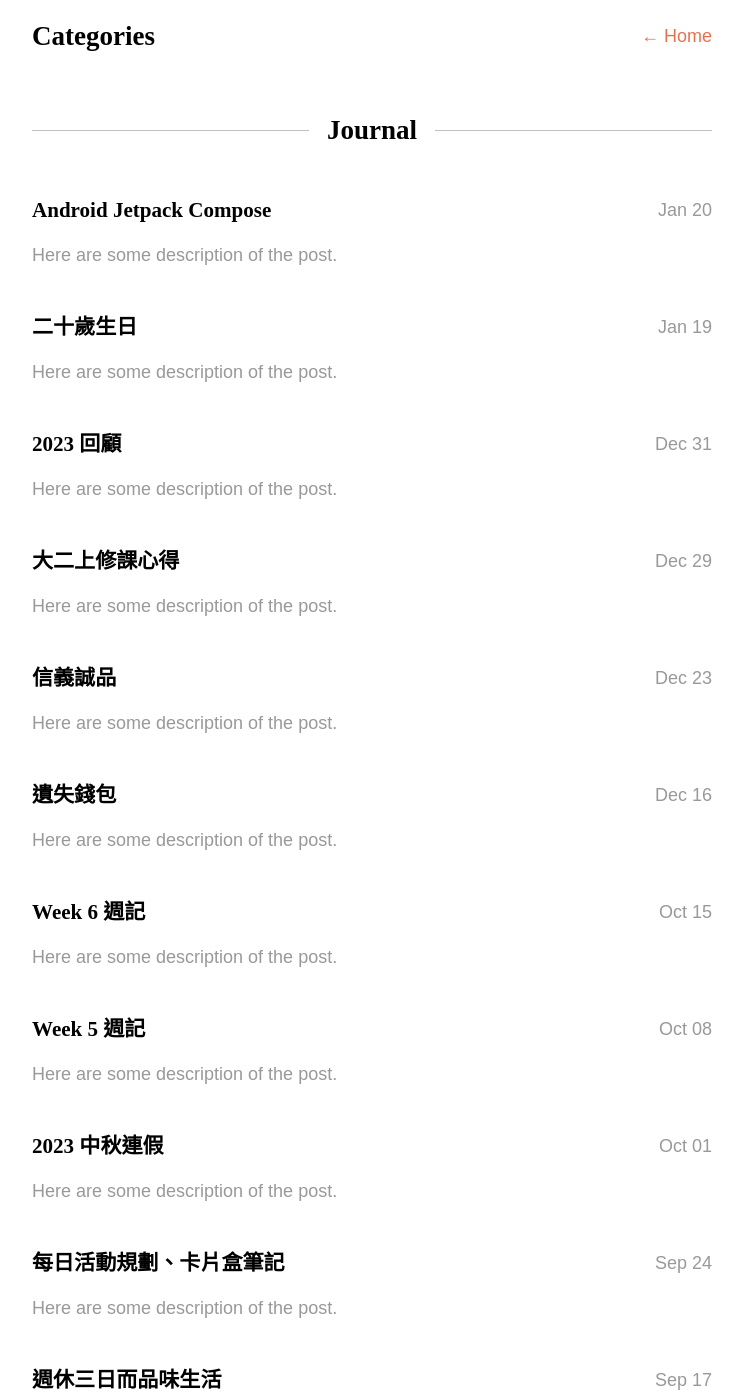
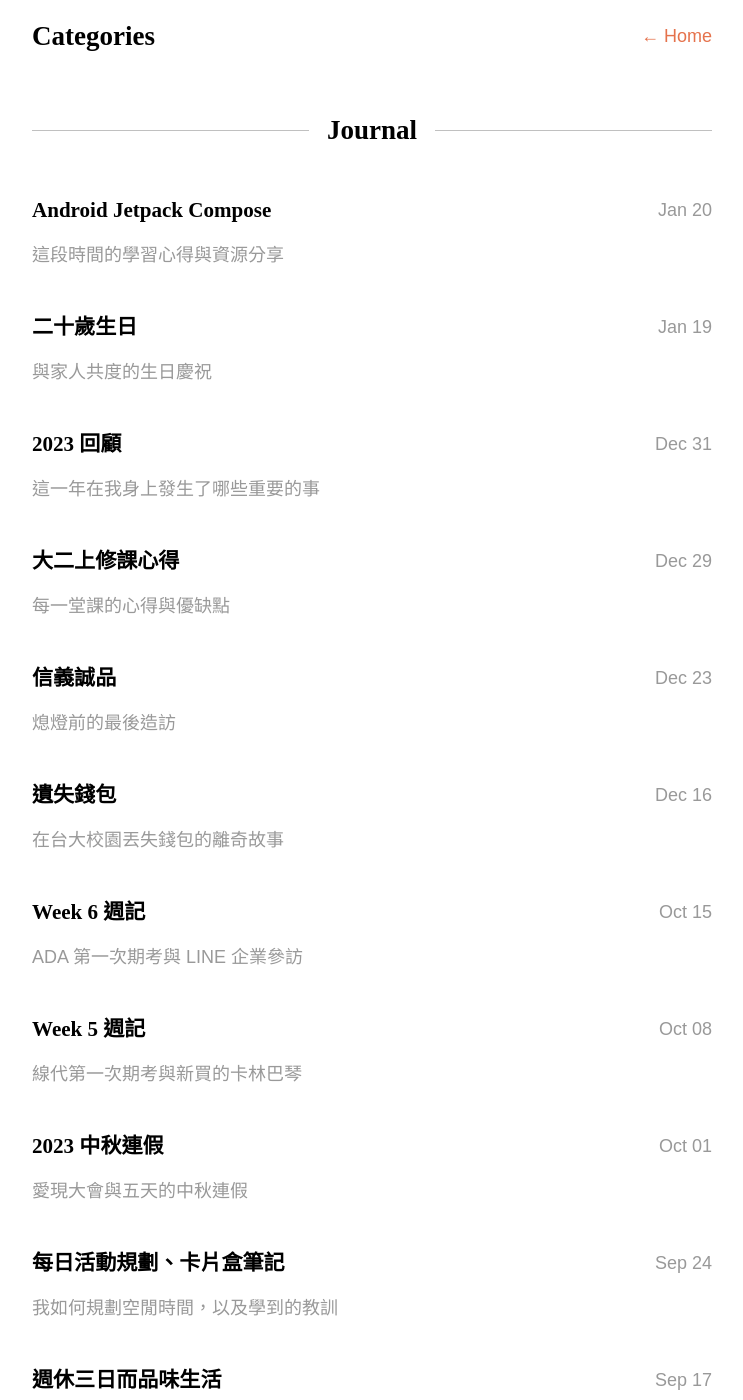
Before and after one commit to NatsuCamellia/NatsuCamellia.github.io, a Jekyll site: the page built from menu/categories.md, in a window 1280 px wide and 1400 px high. Shown: the whole window, without its empty margins (268-1011 px from the left). Built offline with Jekyll 4.4.1, drawn with Linux system fonts in a browser that asks for light colours; some of the changed text lies outside the part shown.

Commit message:
Display description in post container

```diff
--- a/_layouts/categories.html
+++ b/_layouts/categories.html
@@ -10,7 +10,7 @@ layout: post
       <a href="{{ site.github.url }}{{ post.url }}" class="post-link">
         <aside class="date">{{ post.date | date: "%b %d" }}</aside>
         <h3>{{ post.title }}</h3>
-        Here are some description of the post.
+        {{ post.description }}
       </a>
     </div>
     {% endfor %}
--- a/_layouts/home.html
+++ b/_layouts/home.html
@@ -22,11 +22,7 @@ layout: default
     <a href="{{ site.github.url }}{{ post.url }}" class="post-link">
       <aside class="date">{{ post.date | date: "%b %d" }}</aside>
       <h3>{{ post.title }}</h3>
-      {% if post.description %}
-        {{ post.description }}
-      {% else %}
-        Here are some description of the post.
-      {% endif %}
+      {{ post.description }}
     </a>
   </div>
 {% endfor %}
```
